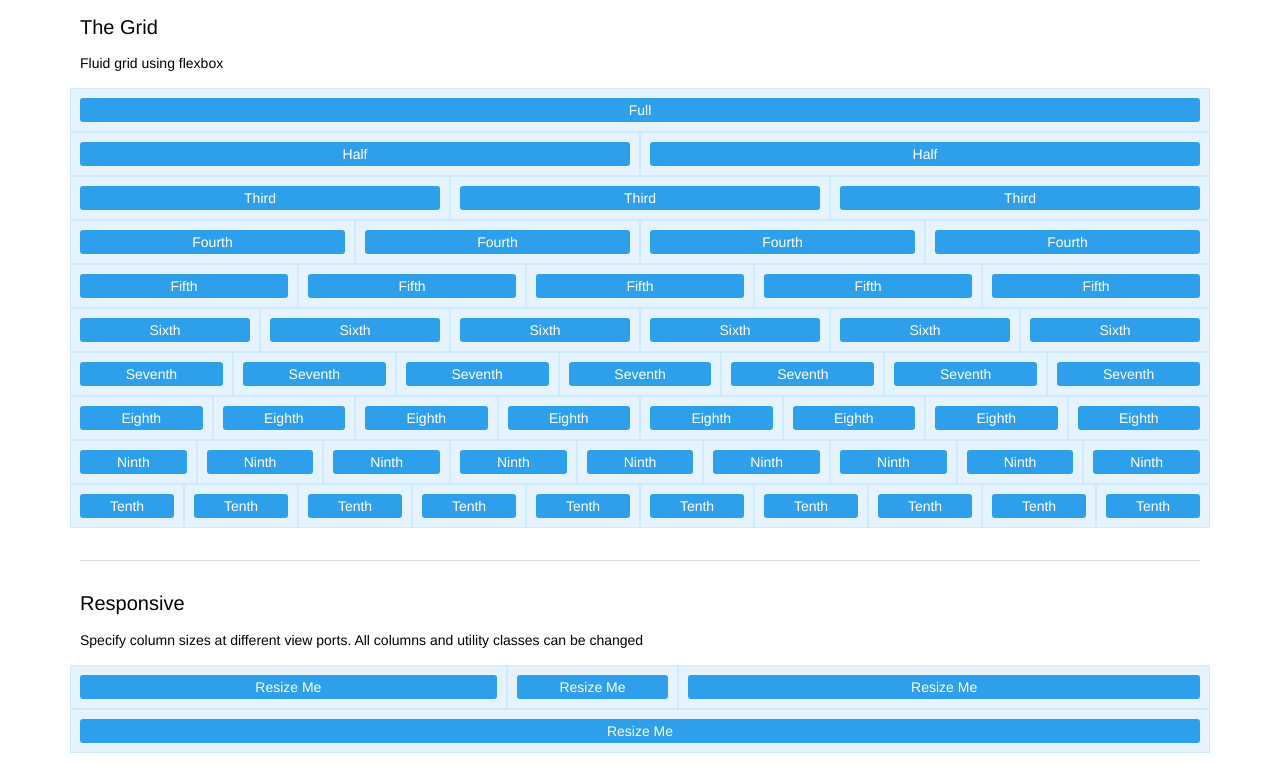
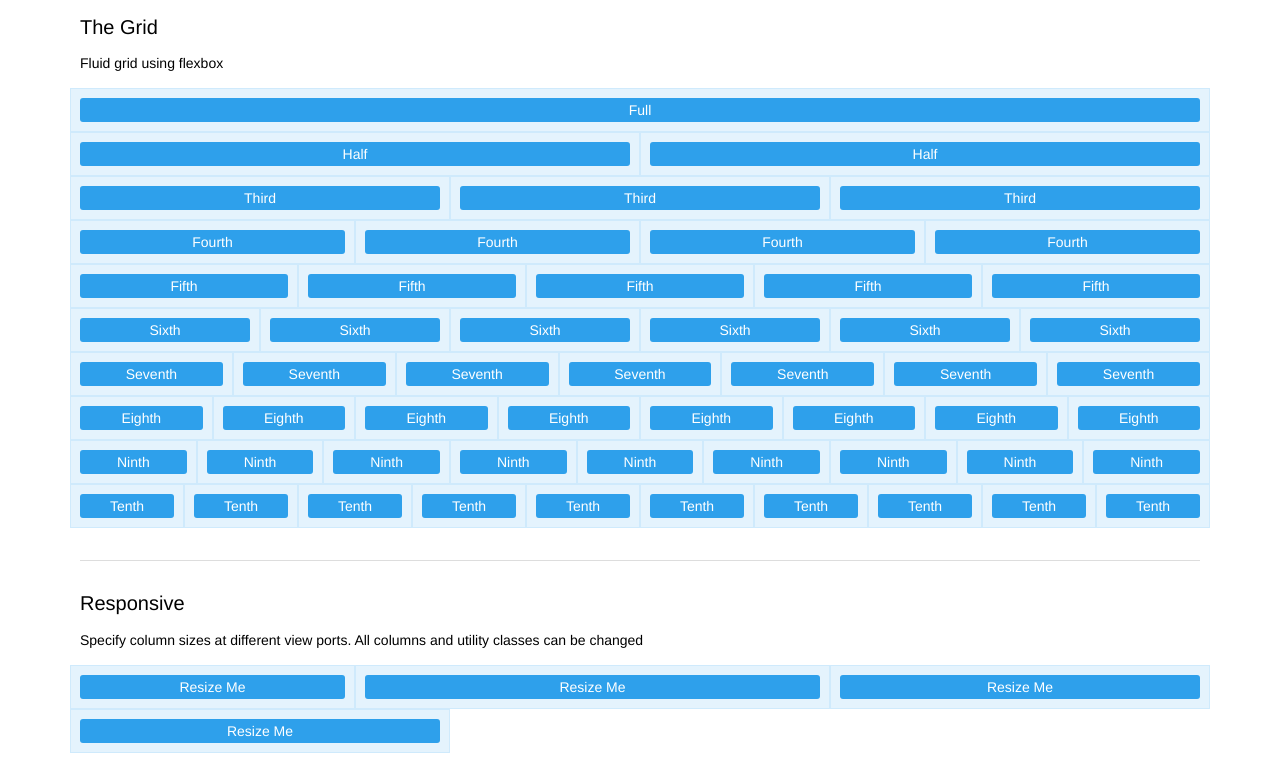
Before and after one commit to azinasili/flexie, a website: page app/index.html in a window 1280 px wide. Shown: the top 764 px of the page. Drawn offline with nearby package versions, Linux system fonts and the light colour scheme.

Commit message:
fixed col grow bug. Also replaced row horiztonal alignment with mixins

```diff
--- a/src/scss/base/_grid.scss
+++ b/src/scss/base/_grid.scss
@@ -68,9 +68,9 @@
 .row-reverse   { flex-direction: row-reverse; flex-wrap: row-reverse; }
 
 // Horizontal alignment for children columns
-.row-start     { justify-content: flex-start; }
-.row-center    { justify-content: center; }
-.row-end       { justify-content: flex-end; }
+.row-start     { @include flx-row-justify(flex-start); }
+.row-center    { @include flx-row-justify(center); }
+.row-end       { @include flx-row-justify(flex-end); }
 
 // Vertical alignment for children columns
 .row-top       { align-items: flex-start; }
@@ -127,9 +127,9 @@
   .row-reverse-md   { flex-direction: row-reverse; flex-wrap: row-reverse; }
 
   // Horizontal alignment for children columns
-  .row-start-md     { justify-content: flex-start; }
-  .row-center-md    { justify-content: center; }
-  .row-end-md       { justify-content: flex-end; }
+  .row-start-md     { @include flx-row-justify(flex-start); }
+  .row-center-md    { @include flx-row-justify(center); }
+  .row-end-md       { @include flx-row-justify(flex-end); }
 
   // Vertical alignment for children columns
   .row-top-md       { align-items: flex-start; }
@@ -179,9 +179,9 @@
   .row-reverse-lg   { flex-direction: row-reverse; flex-wrap: row-reverse; }
 
   // Horizontal alignment for children columns
-  .row-start-lg     { justify-content: flex-start; }
-  .row-center-lg    { justify-content: center; }
-  .row-end-lg       { justify-content: flex-end; }
+  .row-start-lg     { @include flx-row-justify(flex-start); }
+  .row-center-lg    { @include flx-row-justify(center); }
+  .row-end-lg       { @include flx-row-justify(flex-end); }
 
   // Vertical alignment for children columns
   .row-top-lg       { align-items: flex-start; }
@@ -231,9 +231,9 @@
   .row-reverse-xl   { flex-direction: row-reverse; flex-wrap: row-reverse; }
 
   // Horizontal alignment for children columns
-  .row-start-xl     { justify-content: flex-start; }
-  .row-center-xl    { justify-content: center; }
-  .row-end-xl       { justify-content: flex-end; }
+  .row-start-xl     { @include flx-row-justify(flex-start); }
+  .row-center-xl    { @include flx-row-justify(center); }
+  .row-end-xl       { @include flx-row-justify(flex-end); }
 
   // Vertical alignment for children columns
   .row-top-xl       { align-items: flex-start; }
--- a/src/scss/vendor/_flexie.scss
+++ b/src/scss/vendor/_flexie.scss
@@ -89,6 +89,7 @@ $flexie: (
 // Flexie column width
 @mixin flx-col-width($width: auto) {
   @if $width != auto {
+    flex-grow: 0;
     flex-basis: percentage($width);
     width: percentage($width);
   } @else {
```
Also changed, not shown: app/css/flexie.css.
